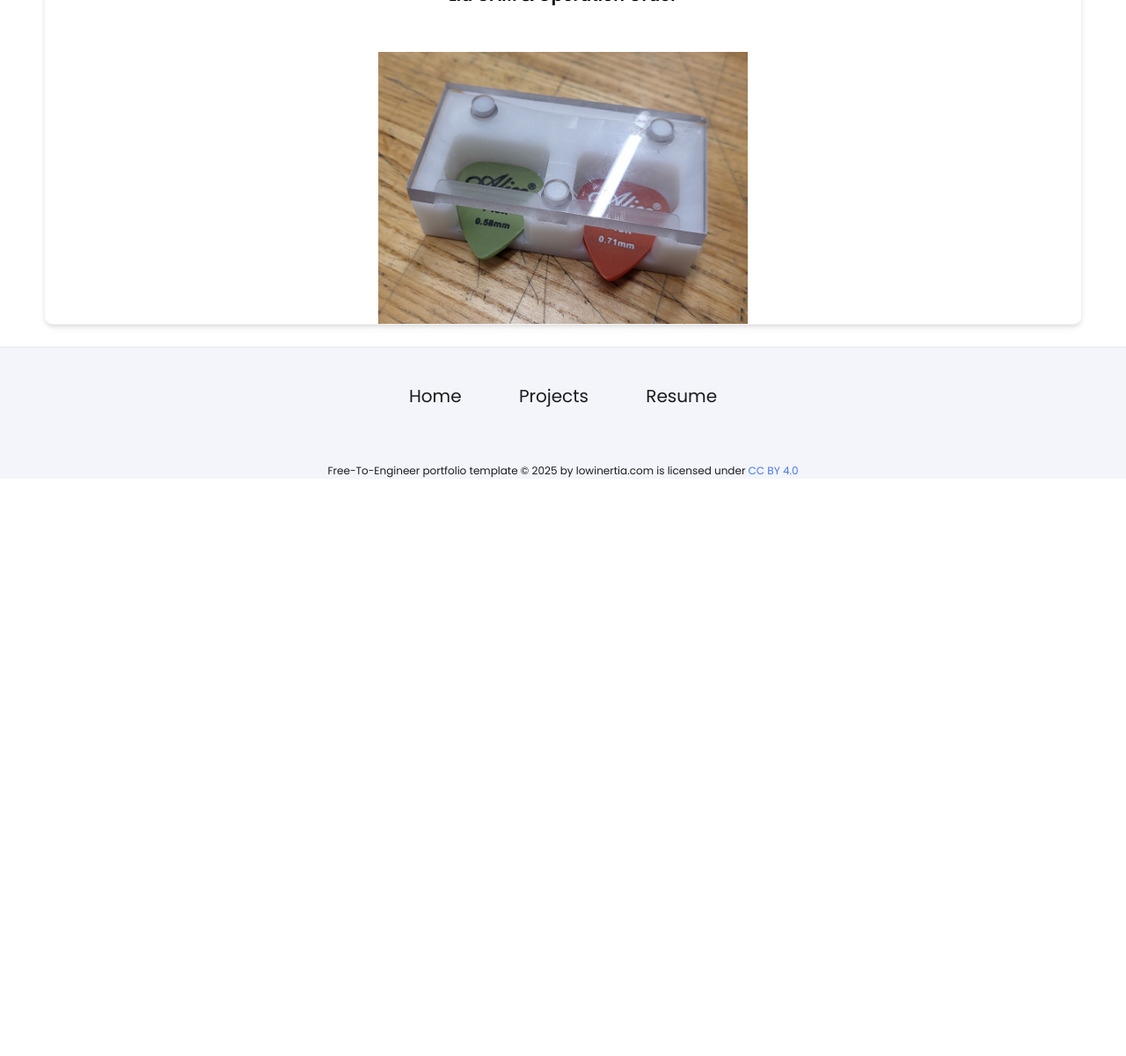
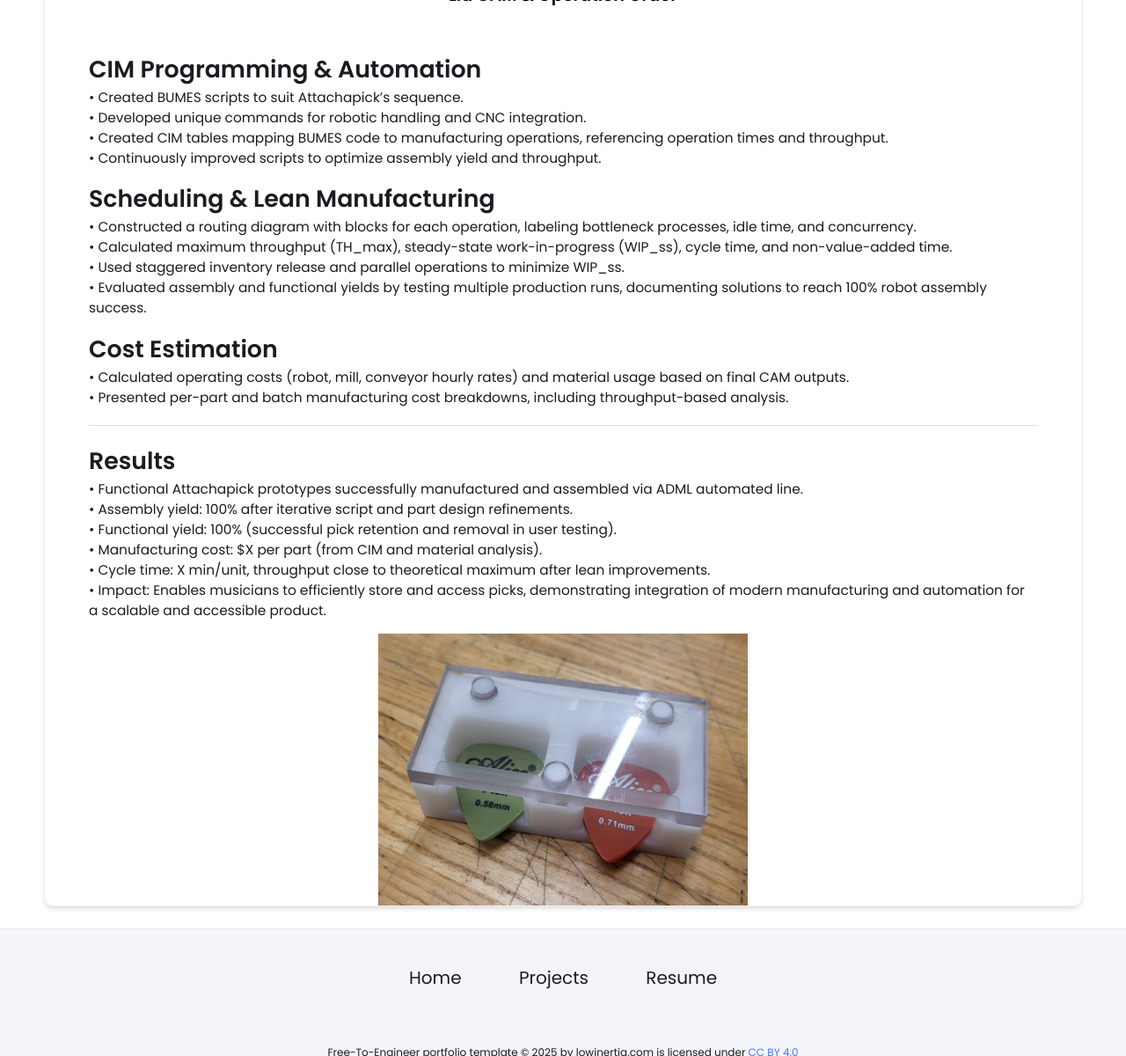
Before and after one commit to michael-vuong/michael-vuong.github.io, a Jekyll site: the page built from _projects/Attachapick/index.md, in a window 1280 px wide and 1400 px high, scrolled down 4462 px. Shown: the part 200-1400 px from the top of the window at 88% size. Built offline with Jekyll 4.4.1, drawn with Linux system fonts in a browser that asks for light colours; before the commit the page ends 5206 px from its top, so only the background shows below that.

Commit message:
Update index.md

```diff
--- a/_projects/Attachapick/index.md
+++ b/_projects/Attachapick/index.md
@@ -71,5 +71,30 @@ Design and manufacture a new product using HDPE on an automated assembly line en
 </div>
 <br>
 
+# CIM Programming & Automation
+• Created BUMES scripts to suit Attachapick’s sequence.<br>
+• Developed unique commands for robotic handling and CNC integration.<br>
+• Created CIM tables mapping BUMES code to manufacturing operations, referencing operation times and throughput. <br>
+• Continuously improved scripts to optimize assembly yield and throughput.<br>
+
+# Scheduling & Lean Manufacturing
+• Constructed a routing diagram with blocks for each operation, labeling bottleneck processes, idle time, and concurrency.<br>
+• Calculated maximum throughput (TH_max), steady-state work-in-progress (WIP_ss), cycle time, and non-value-added time.<br>
+• Used staggered inventory release and parallel operations to minimize WIP_ss.<br>
+• Evaluated assembly and functional yields by testing multiple production runs, documenting solutions to reach 100% robot assembly success.<br>
+
+# Cost Estimation
+• Calculated operating costs (robot, mill, conveyor hourly rates) and material usage based on final CAM outputs.<br>
+• Presented per-part and batch manufacturing cost breakdowns, including throughput-based analysis.<br>
+
+---
+
+# Results
+• Functional Attachapick prototypes successfully manufactured and assembled via ADML automated line.<br>
+• Assembly yield: 100% after iterative script and part design refinements.<br>
+• Functional yield: 100% (successful pick retention and removal in user testing).<br>
+• Manufacturing cost: $X per part (from CIM and material analysis).<br>
+• Cycle time: X min/unit, throughput close to theoretical maximum after lean improvements.<br>
+• Impact: Enables musicians to efficiently store and access picks, demonstrating integration of modern manufacturing and automation for a scalable and accessible product.<br>
 
 {% include image-gallery.html images="WithPics.png" height="500" %}
```
